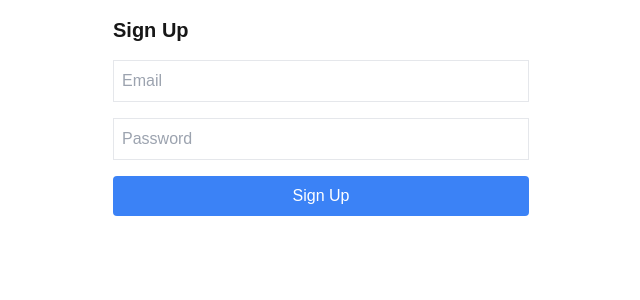
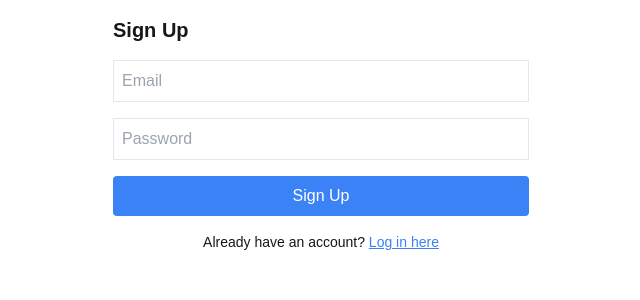
Before and after one commit to xganeryex/Orbital-25-MinBuddies, a Next.js app: page /signup in a window 1280 px wide. Shown: the top 300 px of the page, without its empty margins (319-959 px from the left). Built offline with nearby package versions, Linux system fonts and the light colour scheme.

Commit message:
Added auto log in upon signing up with a new account

```diff
--- a/src/app/signup/page.js
+++ b/src/app/signup/page.js
@@ -1,20 +1,22 @@
 "use client";
 
 import { useState } from "react";
+import { useRouter } from "next/navigation";
 import { auth } from "../../firebase/firebase";
 import { createUserWithEmailAndPassword } from "firebase/auth";
+import Link from "next/link";
 
 export default function Signup() {
   const [email, setEmail] = useState("");
   const [password, setPassword] = useState("");
+  const router = useRouter();
 
   const handleSignup = async (e) => {
     e.preventDefault();
     try {
-      console.log("Email:", email);
-      console.log("Password:", password);
       await createUserWithEmailAndPassword(auth, email, password);
-      alert("Signup successful!");
+      alert("Signup successful! Redirecting to login...");
+      router.push("/login");  // Redirect after signup
     } catch (err) {
       alert(err.message);
     }
@@ -45,6 +47,13 @@ export default function Signup() {
           Sign Up
         </button>
       </form>
+
+      <p className="text-sm mt-4 text-center">
+        Already have an account?{" "}
+        <Link href="/login" className="text-blue-500 underline">
+          Log in here
+        </Link>
+      </p>
     </main>
   );
 }
```
